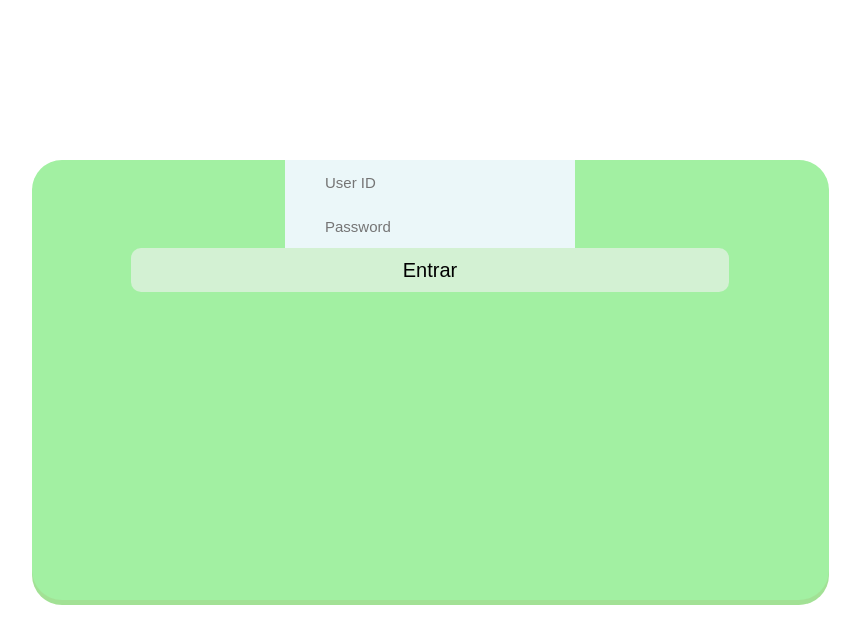
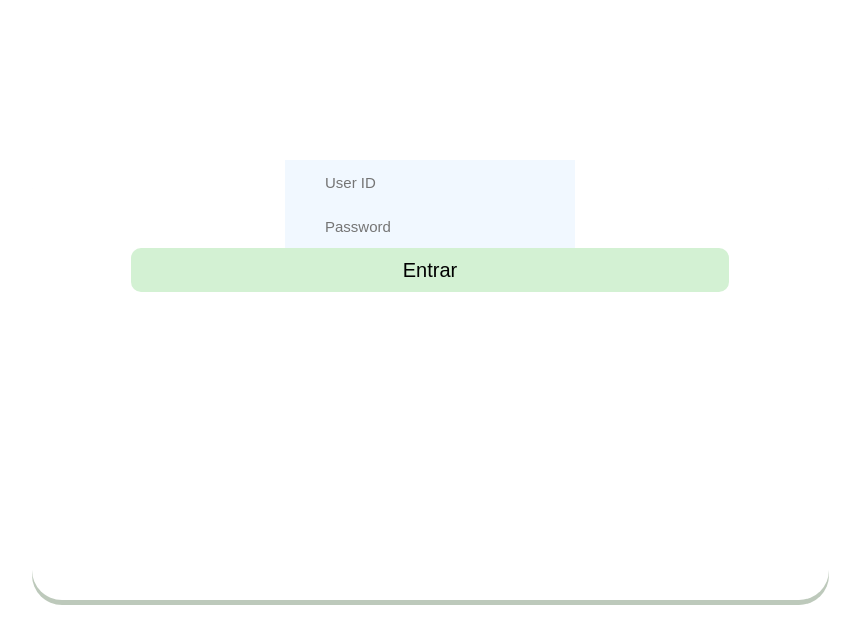
Before and after one commit to albertoDM13/systemFolios, an Angular app: page / in a window 1280 px wide. Shown: the top 644 px of the page, without its empty margins (210-1070 px from the left). Built offline with nearby package versions, Linux system fonts and the light colour scheme.

Commit message:
1 file modified

```diff
--- a/src/app/app.component.css
+++ b/src/app/app.component.css
@@ -21,8 +21,8 @@ my-app {
 .pos {
   height: 55vh;
   width: 66vw;
-  background-color: rgb(162, 240, 162);
-  box-shadow: 0px 5px rgba(104, 207, 84, 0.616);
+  background-color: rgb(255, 255, 255);
+  box-shadow: 0px 5px rgba(149, 168, 145, 0.616);
   border-radius: 30px;
 }
 .mod {
```
